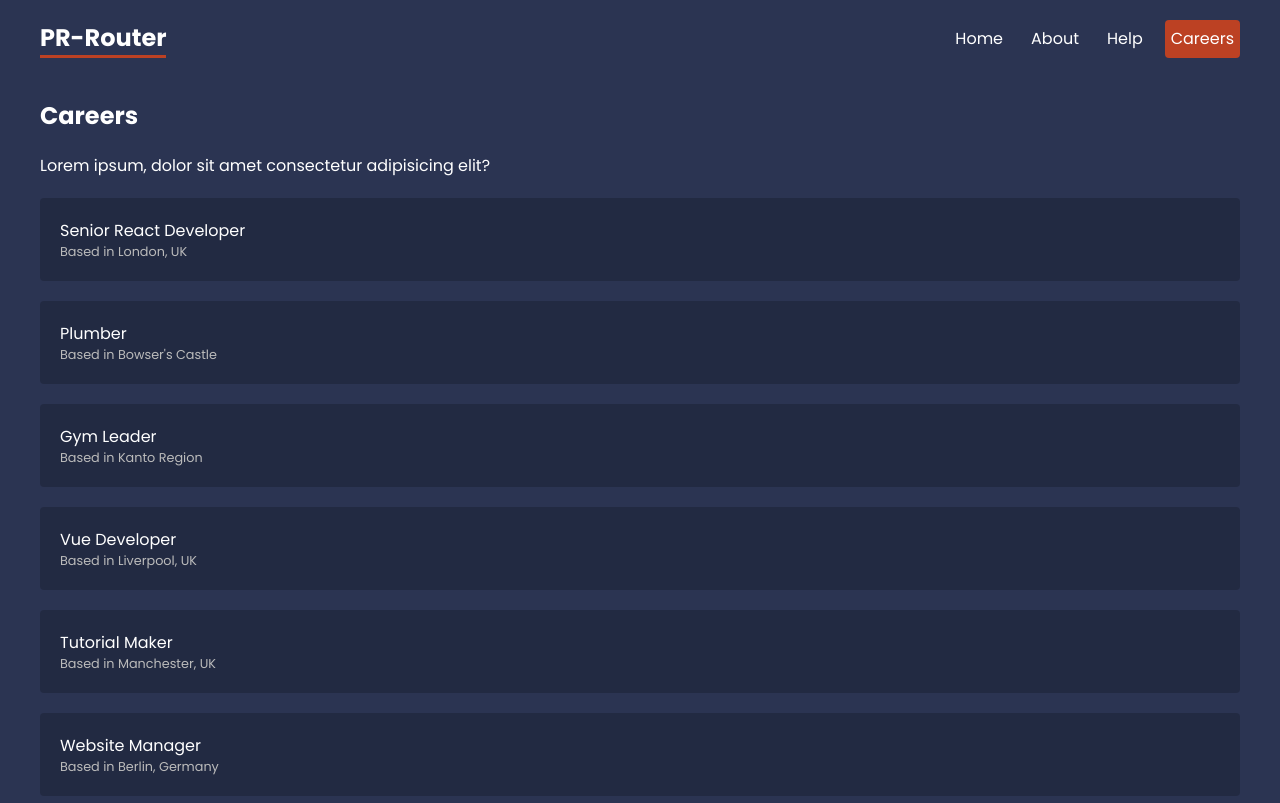
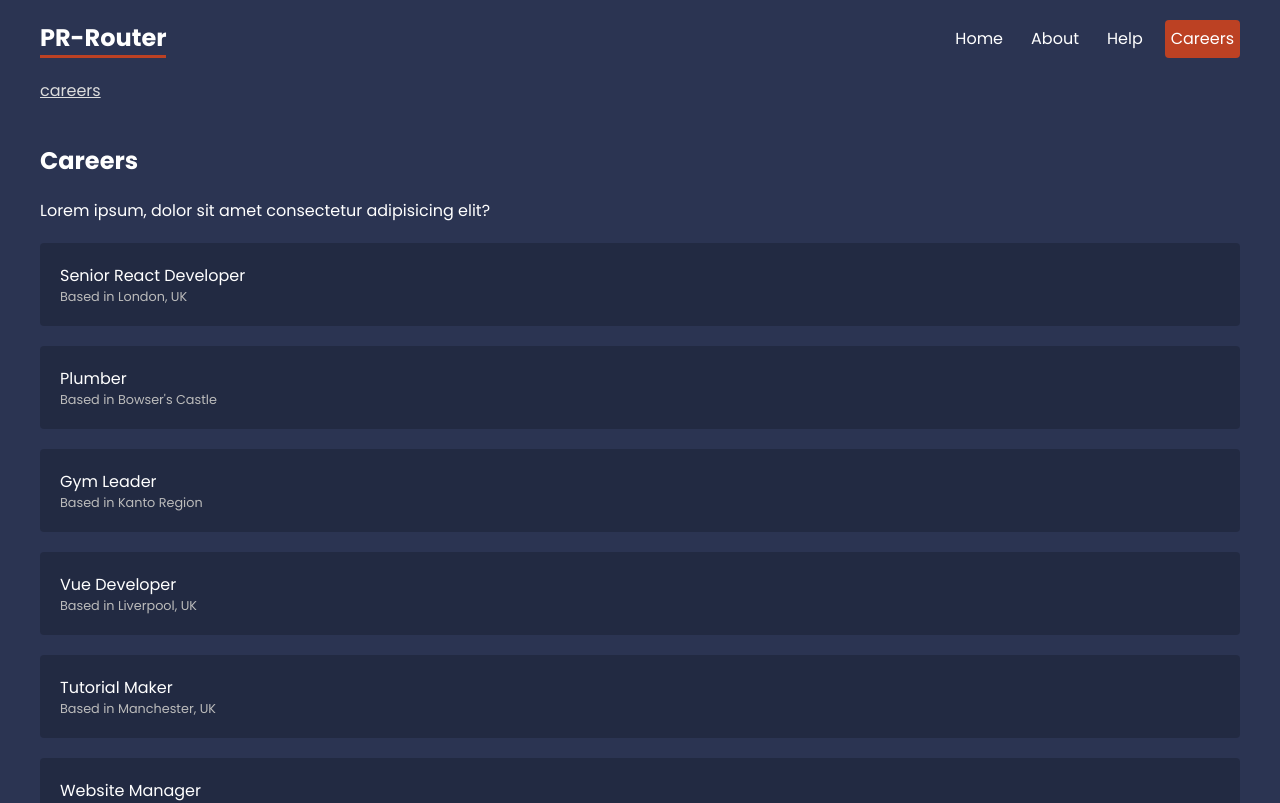
Before and after one commit to praba13/reactrouter64, a React (Create React App) app: page /careers in a window 1280 px wide. Shown: the top 803 px of the page. Built offline with nearby package versions, Linux system fonts and the light colour scheme; data requests are answered from the project's data file.

Commit message:
useLocation added in Breadcrumbs component

```diff
--- /dev/null
+++ b/src/components/Breadcrumbs.jsx
@@ -0,0 +1,27 @@
+import { useLocation, Link } from "react-router-dom";
+
+
+const Breadcrumbs = () => {
+    const location = useLocation();
+    //console.log(location);
+    let currentLink = ''; // Array og crumbs
+
+    const crumbs = location.pathname.split('/')
+        .filter(crumb => crumb !== '')
+        .map(crumb => {
+            currentLink += `/${crumb}`;
+            return (
+                <div className="crumb" key={crumb}> {/*crumb key is help or cantcat etc*/}
+                    <Link to={currentLink} >{crumb}</Link>
+                </div>
+            );
+        });
+    //console.log(crumbs);
+    return (
+        <div className="breadcrumbs">
+            {crumbs}
+        </div>
+    );
+};
+
+export default Breadcrumbs;
--- a/src/index.css
+++ b/src/index.css
@@ -131,3 +131,23 @@ form label span {
   border-radius: 4px;
   margin: 20px 0;
 }
+
+/* breadcrumbs */
+.breadcrumbs {
+  max-width: 1200px;
+  margin: 20px auto;
+}
+.breadcrumbs > * {
+  display: inline-block;
+  margin-right: 10px;
+}
+.breadcrumbs .crumb:after {
+  content: '>';
+  margin-left: 10px;
+}
+.breadcrumbs .crumb:last-child:after {
+  display: none;
+}
+.breadcrumbs .crumb a {
+  color: #ddd;
+}
--- a/src/layouts/RootLayout.jsx
+++ b/src/layouts/RootLayout.jsx
@@ -1,4 +1,5 @@
 import { NavLink, Outlet } from 'react-router-dom';
+import Breadcrumbs from '../components/Breadcrumbs';
 
 const RootLayout = () => {
   return (
@@ -11,6 +12,7 @@ const RootLayout = () => {
           <NavLink to='help'>Help</NavLink>
           <NavLink to='careers'>Careers</NavLink>
         </nav>
+        <Breadcrumbs />
       </header>
       <main>
         <Outlet />
```
